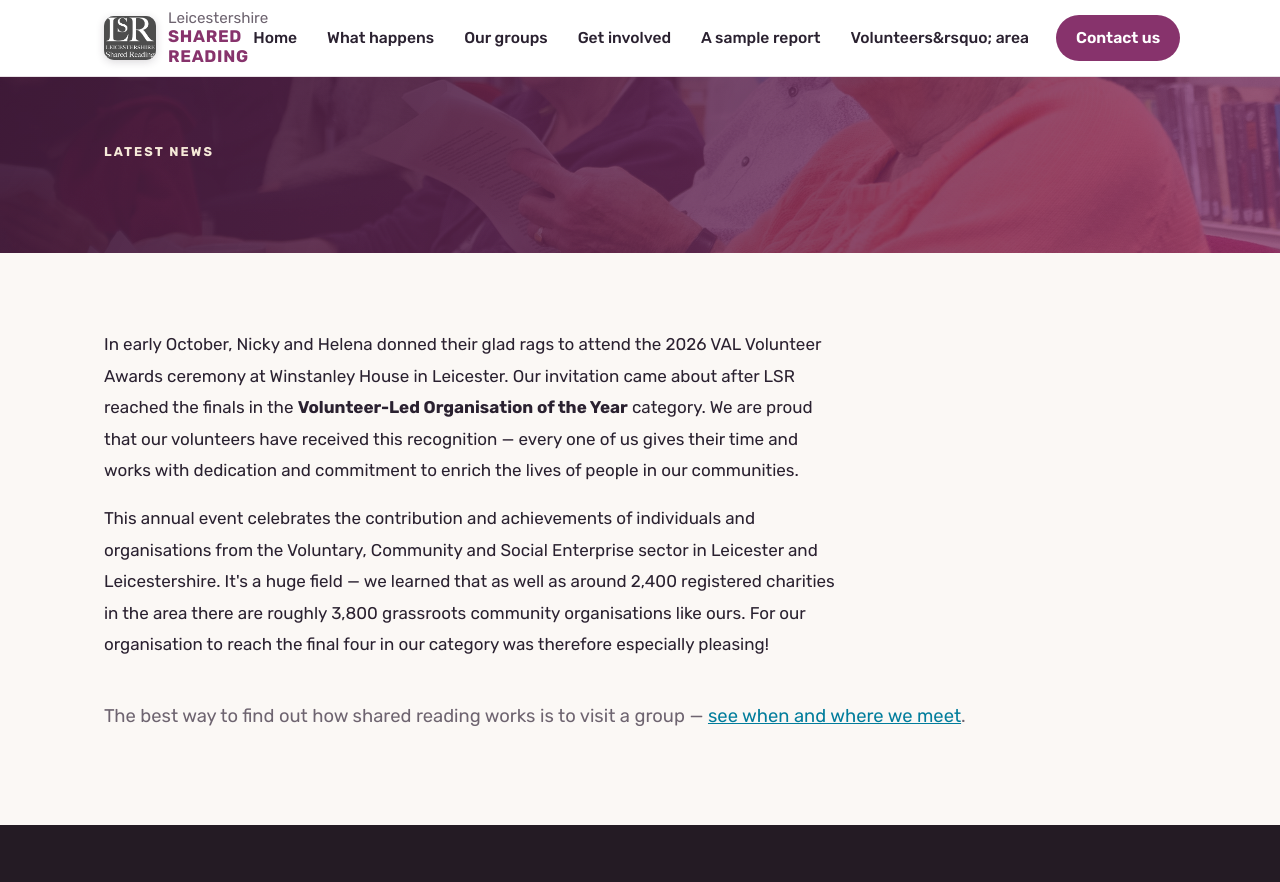
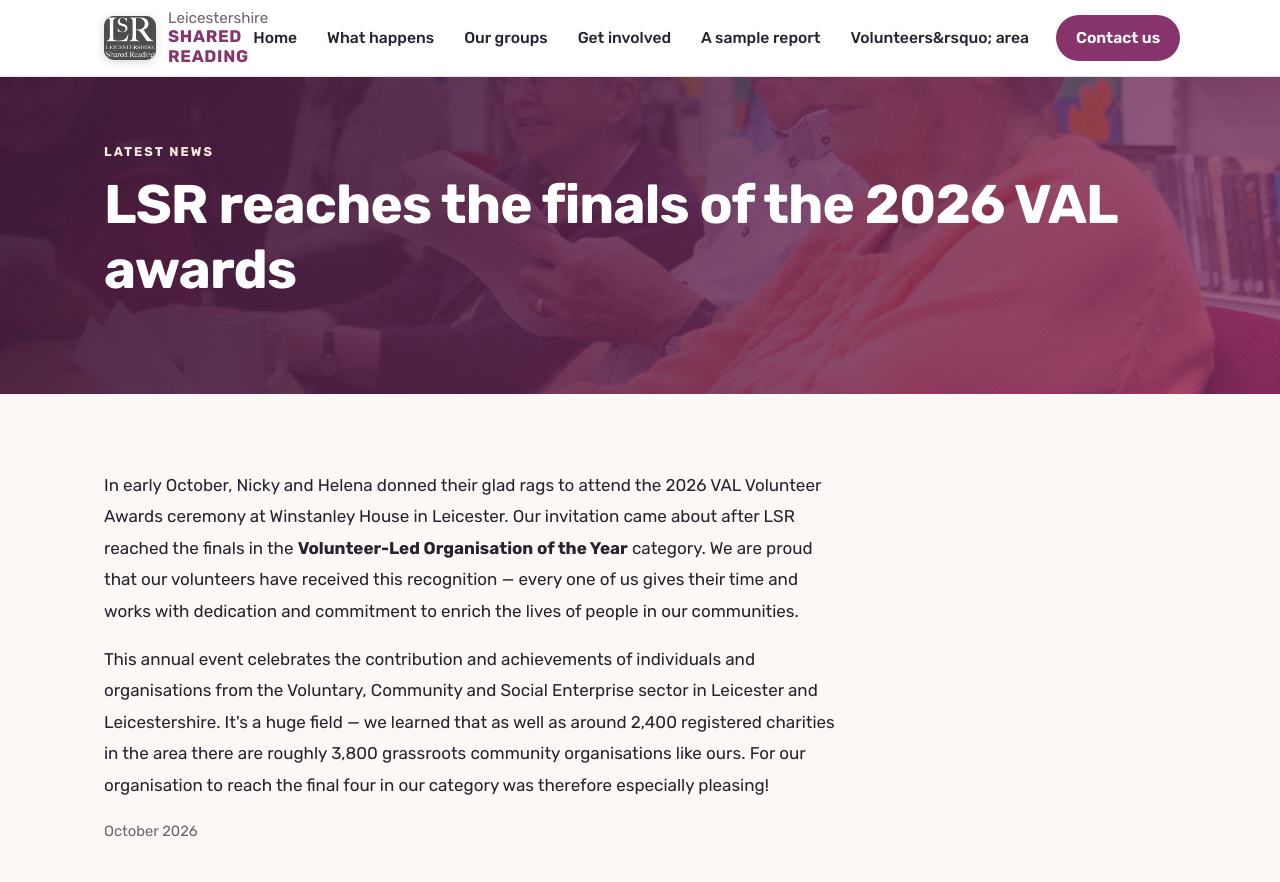
Before and after one commit to goroboro/lsr-demo, an Eleventy site: page src/news/2026-10-01-val-awards-finalists.md in a window 1280 px wide. Shown: the top 882 px of the page. Built offline with nearby package versions, Linux system fonts and the light colour scheme; Eleventy itself is replaced by a stand-in of ours; files that its build step writes are made by us from their sources.

Commit message:
Fix post layout: use bare front-matter vars (data.* is empty in nested layout); revert live-test badge

```diff
--- a/src/_includes/post.njk
+++ b/src/_includes/post.njk
@@ -6,7 +6,7 @@
     <section class="page-hero" aria-label="Page heading">
       <div class="container">
         <span class="eyebrow">Latest news</span>
-        <h1>{{ data.title }}</h1>
+        <h1>{{ title }}</h1>
       </div>
     </section>
 
@@ -14,7 +14,7 @@
       <div class="container">
         <div class="prose">
           {{ content | safe }}
-          <p class="attribution">{{ data.badge }}</p>
+          <p class="attribution">{{ badge }}</p>
         </div>
         <p class="mt-4 lead">The best way to find out how shared reading works is to visit a group &mdash; <a href="../../groups.html">see when and where we meet</a>.</p>
       </div>
--- a/src/news/2026-10-01-val-awards-finalists.md
+++ b/src/news/2026-10-01-val-awards-finalists.md
@@ -2,7 +2,7 @@
 layout: post.njk
 title: "LSR reaches the finals of the 2026 VAL awards"
 date: 2026-10-01
-badge: "October 2026 (live test)"
+badge: "October 2026"
 description: "LSR made the final four in the Volunteer-Led Organisation of the Year category at the 2026 VAL Volunteer Awards — recognition for all of our volunteers."
 permalink: news/{{ page.fileSlug }}/
 ---
```
